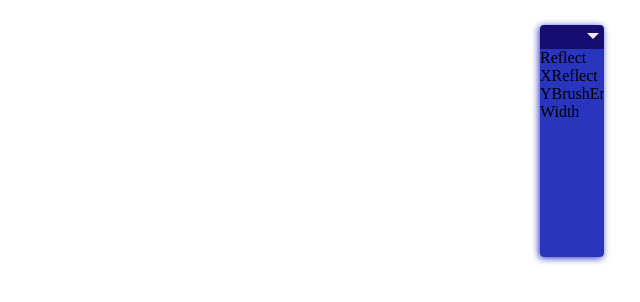
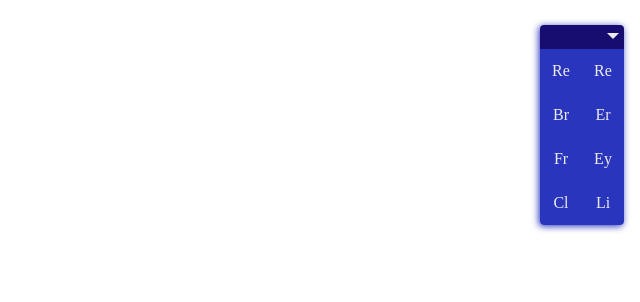
Before and after one commit to timmalstead/realchemy, a React app: page / in a window 1280 px wide. Shown: the top 302 px of the page, without its empty margins (640-1280 px from the left). Built offline with nearby package versions, Linux system fonts and the light colour scheme.

Commit message:
builds out toolbar ui

```diff
--- /dev/null
+++ b/src/@types/literals.d.ts
@@ -0,0 +1,5 @@
+export type currentTool = "brush" | "eraser" | "freehand" | "eyedropper"
+
+export type solidOrGrad = "solid" | "grad"
+
+export type supportedEnvironments = "Browser" | "Electron"
--- a/src/@types/props.d.ts
+++ b/src/@types/props.d.ts
@@ -16,3 +16,7 @@ export interface appToToolbar {
 export interface appToCanvas {
   toolOptions: drawingOptions
 }
+
+export interface toolbarToTool extends appToToolbar {
+  isCollapsed: boolean
+}
--- a/src/Components/Tool/index.tsx
+++ b/src/Components/Tool/index.tsx
@@ -1,9 +1,37 @@
-import React, { FC, ReactElement } from "react"
+import React, { FC, ReactElement, useState, useEffect } from "react"
+import { ToolSquare, NamePopUp } from "./style"
 import { componentOption } from "../../@types/objects"
-import { appToToolbar } from "../../@types/props"
+import { toolbarToTool } from "../../@types/props"
 
-const Tool: FC<componentOption & appToToolbar> = (
-  options: componentOption & appToToolbar
-): ReactElement => <span>{options.name}</span>
+const Tool: FC<componentOption & toolbarToTool> = (
+  { name, tabIndex }: componentOption,
+  { setToolOptions, isCollapsed }: toolbarToTool
+): ReactElement => {
+  const [nameModal, showNameModal] = useState<boolean>(false)
+
+  useEffect(() => () => clearTimeout(timeout), [])
+
+  let timeout: number
+
+  const startCountdown = () => {
+    if (!isCollapsed) timeout = setTimeout(() => showNameModal(true), 2000)
+  }
+
+  const clearCountdown = () => {
+    clearTimeout(timeout)
+    showNameModal(false)
+  }
+
+  return (
+    <ToolSquare
+      onMouseEnter={startCountdown}
+      onMouseLeave={clearCountdown}
+      tabIndex={tabIndex}
+    >
+      {nameModal ? <NamePopUp>{name}</NamePopUp> : null}
+      <span>{name.slice(0, 2)}</span>
+    </ToolSquare>
+  )
+}
 
 export default Tool
--- /dev/null
+++ b/src/Components/Tool/style.ts
@@ -0,0 +1,36 @@
+import styled from "styled-components"
+import colorTheme from "../../constants/colors"
+
+const { main, dark, light } = colorTheme
+
+const ToolSquare = styled.div`
+  position: relative;
+  width: 50%;
+  height: 25%;
+  border-radius: 0.25em;
+  display: flex;
+  justify-content: center;
+  align-items: center;
+  user-select: none;
+  cursor: default;
+
+  :focus,
+  :hover {
+    /* will do this with a boolean so it will be darker when tool is active and probably a blend mode as well, may be pure programattically to keep focus on elements when doing a stroke*/
+    box-shadow: inset 0.25em 0.25em ${main}, inset -0.25em -0.25em ${main},
+      inset 0.3em 0.3em ${light}88, inset -0.3em -0.3em ${light}88;
+    background-color: ${dark};
+    outline: none;
+  }
+`
+
+const NamePopUp = styled.span`
+  position: absolute;
+  white-space: nowrap;
+  padding: 0.5em;
+  color: ${main};
+  background-color: ${light};
+  top: -1.5em;
+`
+
+export { ToolSquare, NamePopUp }
--- a/src/Components/Toolbar/index.tsx
+++ b/src/Components/Toolbar/index.tsx
@@ -23,7 +23,11 @@ const Toolbar: FC<appToToolbar> = ({
   const mappedTools: ReactElement[] = toolbarComponentOptions.map(
     (options: componentOption, i: number): ReactElement => (
       <Fragment key={i}>
-        <Tool {...options} setToolOptions={setToolOptions} />
+        <Tool
+          {...options}
+          setToolOptions={setToolOptions}
+          isCollapsed={isCollapsed}
+        />
       </Fragment>
     )
   )
--- a/src/Components/Toolbar/style.ts
+++ b/src/Components/Toolbar/style.ts
@@ -4,11 +4,10 @@ import colorTheme from "../../constants/colors"
 const { main, dark, light } = colorTheme
 
 export const Tools = styled.main`
-  width: 4em;
+  width: 5.25em;
   position: absolute;
   z-index: 1;
   border-radius: 0.25em;
-  overflow: hidden;
   box-shadow: -0.075em 0.075em 0.45em ${main};
   display: flex;
   flex-direction: column;
@@ -21,6 +20,7 @@ export const ToolHeader = styled.header`
   background-color: ${dark};
   cursor: ${props => (props.isDragging ? "grabbing" : "grab")};
   display: flex;
+  border-radius: 0.25em 0.25em 0 0;
   justify-content: flex-end;
   padding: 0.5em 0.33em;
 `
@@ -39,6 +39,10 @@ export const CollapseArrow = styled.div`
 export const ToolHolder = styled.section`
   background-color: ${main};
   width: 100%;
-  height: ${props => (props.isCollapsed ? 0 : "13em")};
+  height: ${props => (props.isCollapsed ? 0 : "11em")};
+  color: ${props => (props.isCollapsed ? "transparent" : light)};
   transition: height 0.25s linear;
+  display: flex;
+  border-radius: 0 0 0.25em 0.25em;
+  flex-wrap: wrap;
 `
--- a/src/Components/Toolbar/toolbarComponentOptions.ts
+++ b/src/Components/Toolbar/toolbarComponentOptions.ts
@@ -1,8 +1,10 @@
 import { componentOption } from "../../@types/objects"
+import { brush, eraser, freehand, eyedropper } from "../../constants/toolTypes"
 
 const compOptions: componentOption[] = [
   {
     name: "Reflect X",
+    tabIndex: 1,
     options: null,
     svg: color => "svg as function with a color argument",
     changeAction: prevState => ({
@@ -13,6 +15,7 @@ const compOptions: componentOption[] = [
   },
   {
     name: "Reflect Y",
+    tabIndex: 2,
     options: null,
     svg: color => "svg as function with a color argument",
     changeAction: prevState => ({
@@ -23,39 +26,48 @@ const compOptions: componentOption[] = [
   },
   {
     name: "Brush",
+    tabIndex: 3,
     options: "brush size, brush hardness, opacity",
     svg: color => "svg as function with a color argument",
     changeAction: prevState => ({
       ...prevState,
-      isBrush: true,
-      isEraser: false,
-      isFreehand: false,
+      currentTool: brush,
     }),
   },
   {
     name: "Eraser",
+    tabIndex: 4,
     options: "eraser size, eraser hardness, opacity",
     svg: color => "svg as function with a color argument",
     changeAction: prevState => ({
       ...prevState,
-      isBrush: false,
-      isEraser: true,
-      isFreehand: false,
+      currentTool: eraser,
     }),
   },
   {
     name: "Freehand",
+    tabIndex: 5,
     options: "path intersection, opacity",
     svg: color => "svg as function with a color argument",
     changeAction: prevState => ({
       ...prevState,
-      isBrush: false,
-      isEraser: false,
-      isFreehand: true,
+      currentTool: freehand,
     }),
   },
   {
+    name: "Eyedropper",
+    tabIndex: 6,
+    options: "area to poll",
+    svg: color => "svg as function with a color argument",
+    changeAction: prevState => ({
+      ...prevState,
+      currentTool: eyedropper,
+    }),
+    //after eye dropper executes, do you want to revert it to previous tool? can you?
+  },
+  {
     name: "Clear",
+    tabIndex: 7,
     options: "clear color",
     svg: color => "svg as function with a color argument",
     changeAction: prevState => ({
@@ -65,17 +77,8 @@ const compOptions: componentOption[] = [
     //what's the best way to turn off clear when done?
   },
   {
-    name: "Eyedropper",
-    options: "area to poll",
-    svg: color => "svg as function with a color argument",
-    changeAction: prevState => ({
-      ...prevState,
-      isEyedropper: true,
-    }),
-    //after eye dropper executes, do you want to revert it to previous tool? can you?
-  },
-  {
     name: "Line Width",
+    tabIndex: 8,
     options: "width",
     svg: color => "svg as function with a color argument",
     changeAction: prevState => ({
--- a/src/constants/colors.ts
+++ b/src/constants/colors.ts
@@ -1,4 +1,5 @@
-import { colorPack, colorDefs, supportedEnvironments } from "../@types/objects"
+import { colorPack, colorDefs } from "../@types/objects"
+import { supportedEnvironments } from "../@types/literals"
 import isElectron from "./isElectron"
 
 const currentEnvironment: supportedEnvironments = isElectron
--- a/src/constants/toolTypes.ts
+++ b/src/constants/toolTypes.ts
@@ -1,4 +1,4 @@
-import { currentTool, solidOrGrad } from "../@types/objects"
+import { currentTool, solidOrGrad } from "../@types/literals"
 
 export const brush: currentTool = "brush"
 export const eraser: currentTool = "eraser"
```
Also changed, not shown: src/@types/objects.d.ts (+5 -8 lines).
